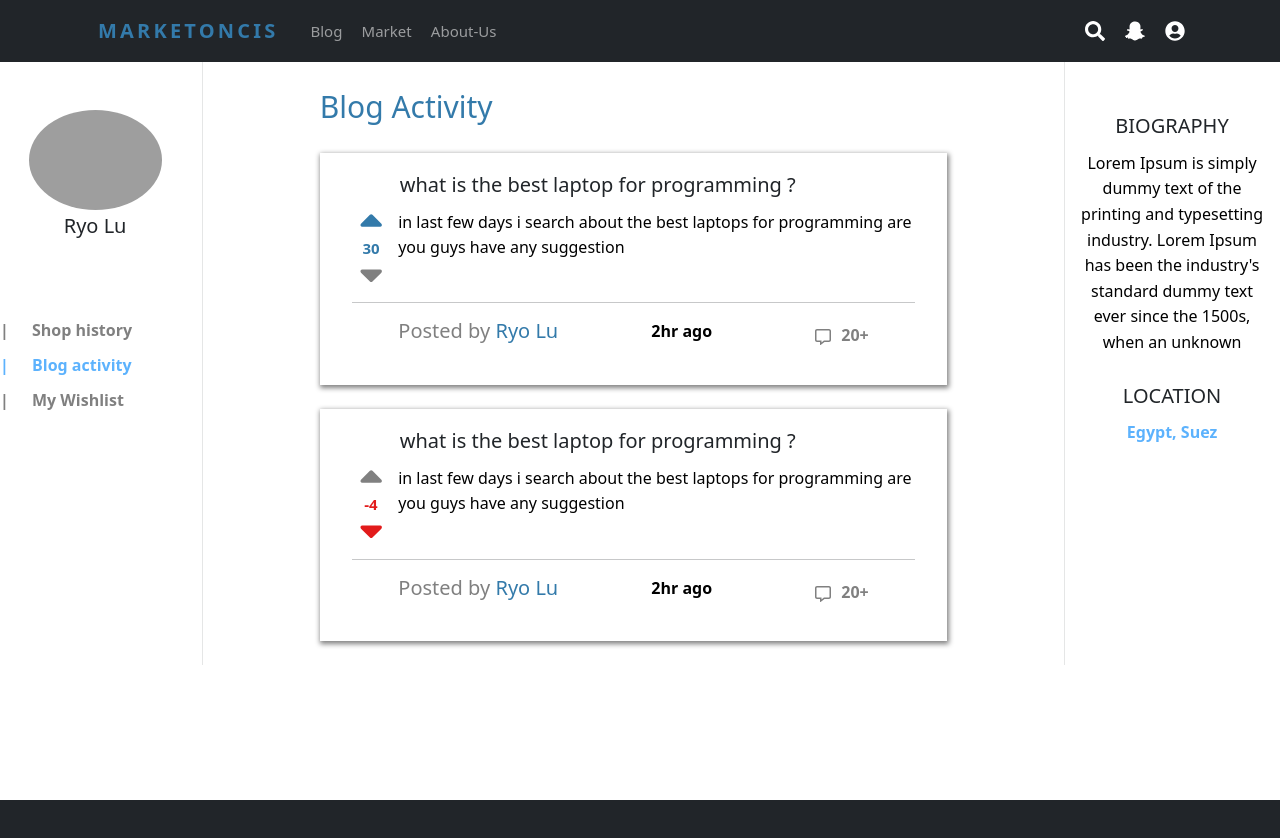
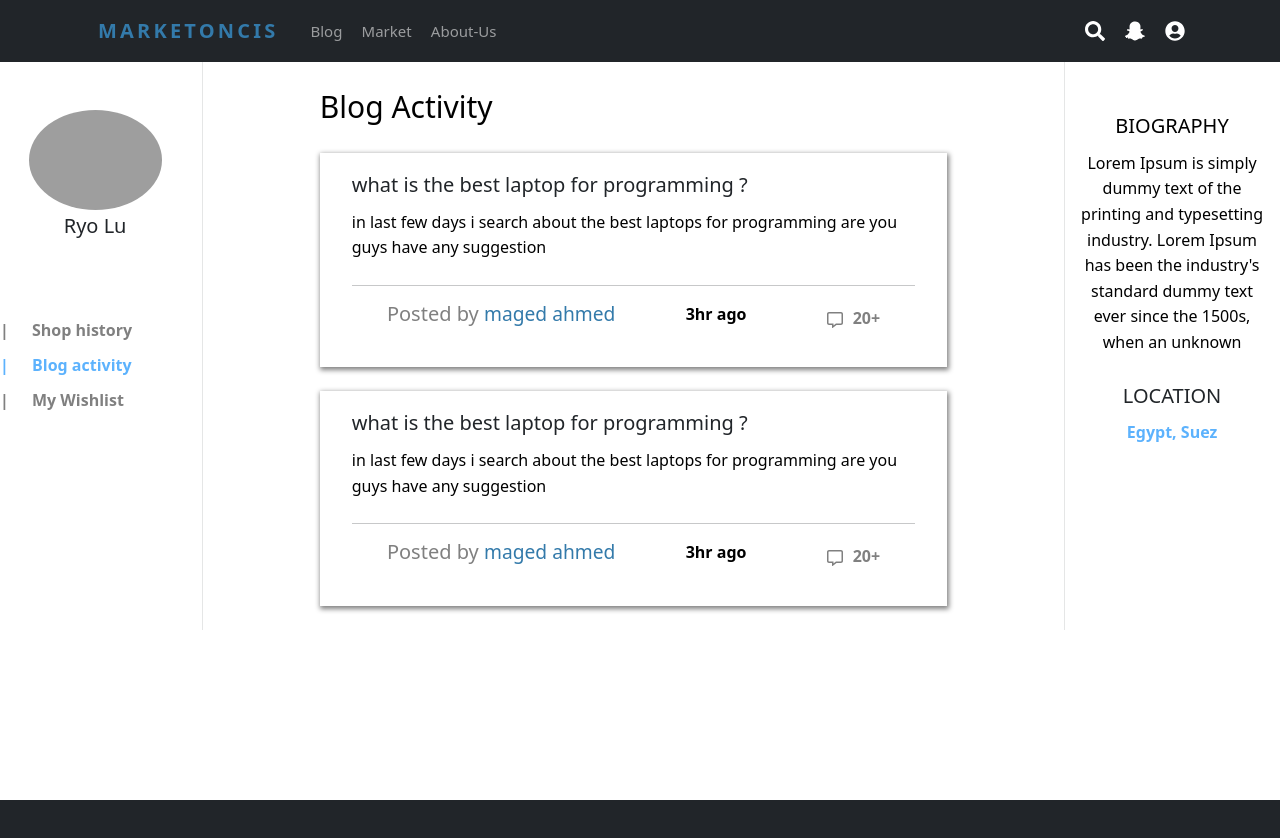
Before and after one commit to yousri-mahmoud/MARKETONCIS, a React (Create React App) app: page /profile/activity in a window 1280 px wide. Shown: the top 838 px of the page. Built offline with nearby package versions, Linux system fonts and the light colour scheme; grey boxes are pictures that could not be loaded.

Commit message:
fix some errors in profile

```diff
--- a/src/assets/scss/_profile.scss
+++ b/src/assets/scss/_profile.scss
@@ -38,10 +38,6 @@ ul {
             }
             li {
                 margin: 0.7rem 0;
-                @media screen and (max-width: 900px) {
-                    margin: 0.7rem 1rem;
-
-                  }
             }
             li a span {
                 position: absolute;
@@ -66,7 +62,7 @@ ul {
                 display: flex;
                 flex-direction: column;
                 @media screen and (max-width: 900px) {
-                    align-items: flex-end;
+                    align-items: flex-start;
                     flex-direction: row;
                     justify-content: space-between;
 
@@ -80,9 +76,13 @@ ul {
                 }
 
                 &__location {
+                    @media screen and (max-width: 900px) {
+                        margin-top: 3rem;
+                    }
                     p {
                         color: $c-primary-light;
                         font-weight: bold;
+
                     }
 
 
@@ -111,6 +111,9 @@ ul {
 }
 
 .shop {
+    header h2 {
+        color: black;
+    }
     &__purchases {
         &__title {
             background-color: $c-primary-dark;
@@ -139,6 +142,9 @@ ul {
         font-weight: bold;
         &__img {
             width: 30%;
+            @media screen and (max-width: 600px) {
+                width: 80%;
+       }
         }
 
         &__tr:hover {
@@ -148,6 +154,9 @@ ul {
 }
 
 .whislist {
+    header h2 {
+        color: black;
+    }
     &__content {
         &__box {
             border: 1px solid gainsboro;
@@ -171,7 +180,9 @@ ul {
 }
 
 .activity {
-
+    header h2 {
+        color: black;
+    }
 
     &__content {
         &__box {
@@ -184,36 +195,29 @@ ul {
                     display: flex;
                     flex-direction: column;
                     align-items: center;
-                    svg {
-                        font-size: 2.4rem;
-                        margin: 0;
-                    }
-                    .up {
-                        color: $c-primary;
-                    }
-                    .down {
-                        color: rgb(226, 27, 27);
-                    }
-                    .gray {
-                        color: gray;
-                    }
-                    h4 {
-                        margin-bottom: 0;
-                        line-height: 0;
-                        color: $c-primary;
-                        font-weight: bold;
-                    }
+
+
                 }
             }
             &__footer {
                 color: grey;
                 font-weight: 600;
 
+                @media screen and (max-width: 900px) {
+                    flex-wrap: wrap;
+
+               }
+
                 h5 span {
                     color: $c-primary;
+                    font-size: 1.2rem;
+                    @media screen and (max-width: 900px) {
+                            font-size: 1rem;
+                   }
                 }
                 svg {
                     font-size: 1rem;
+
                 }
 
             }
--- a/src/assets/scss/style.css
+++ b/src/assets/scss/style.css
@@ -4,7 +4,6 @@
  Arial;
   font-weight: 500;
 }
-
 
 h1,
 h2 {
@@ -121,6 +120,7 @@ svg {
           box-shadow: 0 6px 6px rgba(0, 0, 0, 0.3);
   cursor: pointer;
 }
+
 .sell-form label {
   color: #337aaa;
   font-weight: 500;
@@ -303,7 +303,8 @@ p {
 }
 
 .category ul li:hover {
-  color: #32a989;}
+  color: #32a989;
+}
 
 ul {
   list-style: none;
@@ -355,12 +356,6 @@ ul {
   margin: 0.7rem 0;
 }
 
-@media screen and (max-width: 900px) {
-  .user__content__sections li {
-    margin: 0.7rem 1rem;
-  }
-}
-
 .user__content__sections li a span {
   position: absolute;
   left: 0;
@@ -397,9 +392,9 @@ ul {
 
 @media screen and (max-width: 900px) {
   .user__content__biography__box {
-    -webkit-box-align: end;
-        -ms-flex-align: end;
-            align-items: flex-end;
+    -webkit-box-align: start;
+        -ms-flex-align: start;
+            align-items: flex-start;
     -webkit-box-orient: horizontal;
     -webkit-box-direction: normal;
         -ms-flex-direction: row;
@@ -414,6 +409,12 @@ ul {
   .user__content__biography__box__paragraph {
     width: 80%;
     margin: 0 auto;
+  }
+}
+
+@media screen and (max-width: 900px) {
+  .user__content__biography__box__location {
+    margin-top: 3rem;
   }
 }
 
@@ -437,6 +438,10 @@ ul {
 
 .head__tr--secondary {
   background-color: #206956;
+}
+
+.shop header h2 {
+  color: black;
 }
 
 .shop__purchases__title {
@@ -464,8 +469,18 @@ ul {
   width: 30%;
 }
 
+@media screen and (max-width: 600px) {
+  .table__body__img {
+    width: 80%;
+  }
+}
+
 .table__body__tr:hover {
   background-color: #f0f0f0;
+}
+
+.whislist header h2 {
+  color: black;
 }
 
 .whislist__content__box {
@@ -485,6 +500,10 @@ ul {
 
 .whislist__content__box__price {
   font-weight: bold;
+}
+
+.activity header h2 {
+  color: black;
 }
 
 .activity__content__box {
@@ -507,40 +526,30 @@ ul {
           align-items: center;
 }
 
-.activity__content__box__info__votes svg {
-  font-size: 2.4rem;
-  margin: 0;
-}
-
-.activity__content__box__info__votes .up {
-  color: #337aaa;
-}
-
-.activity__content__box__info__votes .down {
-  color: #e21b1b;
-}
-
-.activity__content__box__info__votes .gray {
-  color: gray;
-}
-
-.activity__content__box__info__votes h4 {
-  margin-bottom: 0;
-  line-height: 0;
-  color: #337aaa;
-  font-weight: bold;
-}
-
 .activity__content__box__footer {
   color: grey;
   font-weight: 600;
 }
 
+@media screen and (max-width: 900px) {
+  .activity__content__box__footer {
+    -ms-flex-wrap: wrap;
+        flex-wrap: wrap;
+  }
+}
+
 .activity__content__box__footer h5 span {
   color: #337aaa;
+  font-size: 1.2rem;
+}
+
+@media screen and (max-width: 900px) {
+  .activity__content__box__footer h5 span {
+    font-size: 1rem;
+  }
 }
 
 .activity__content__box__footer svg {
   font-size: 1rem;
-
 }
+/*# sourceMappingURL=style.css.map */
--- a/src/components/Profile/BlogActivity.jsx
+++ b/src/components/Profile/BlogActivity.jsx
@@ -1,65 +1,30 @@
 import React from "react";
-import { FaSortUp, FaSortDown, FaRegCommentAlt} from "react-icons/fa";
+import BlogCard from "./BlogCard";
 
 const BlogActivity = () => {
+
+
   return (
     <section className="activity mt-4 w-75 m-auto">
       <header>
         <h2>Blog Activity</h2>
       </header>
-      <div className="activity__content mt-4">
-        <div className="activity__content__box mb-4">
-         <h3 className="ms-5">what is the best laptop for programming ?</h3>
-          <div className="activity__content__box__info d-flex ">
-            <div className="activity__content__box__info__votes">
-              <FaSortUp className="up" />
-              <h4>30</h4>
-              <FaSortDown className="gray" />
-            </div>
-            <div className="activity__content__box__info__description ms-2">
-              <p className="">
-                in last few days i search about the best laptops for programming
-                are you guys have any suggestion
-              </p>
-            </div>
-          </div>
-          <hr />
-          <div className="activity__content__box__footer d-flex justify-content-around">
-            <h5>Posted by <span>Ryo Lu</span></h5>
-            <p>2hr ago</p>
-            <div>
-            <FaRegCommentAlt color="gray" /><span>20+</span>
-            </div>
-          </div>
-        </div>
+      <BlogCard
+       question="what is the best laptop for programming ?"
+       description="in last few days i search about the best laptops for programming are you guys have any suggestion"
+       postedBy="maged ahmed"
+       time="3hr"
 
-        <div className="activity__content__box mb-4">
-         <h3 className="ms-5">what is the best laptop for programming ?</h3>
-          <div className="activity__content__box__info d-flex ">
-            <div className="activity__content__box__info__votes">
-              <FaSortUp className="gray" />
-              <h4 className="down">-4 </h4>
-              <FaSortDown className="down" />
-            </div>
-            <div className="activity__content__box__info__description ms-2">
-              <p className="">
-                in last few days i search about the best laptops for programming
-                are you guys have any suggestion
-              </p>
-            </div>
-          </div>
-          <hr />
-          <div className="activity__content__box__footer d-flex justify-content-around">
-            <h5>Posted by <span>Ryo Lu</span></h5>
-            <p>2hr ago</p>
-            <div>
-            <FaRegCommentAlt color="gray" /><span>20+</span>
-            </div>
-          </div>
-        </div>
+      />
 
+     <BlogCard
+       question="what is the best laptop for programming ?"
+       description="in last few days i search about the best laptops for programming are you guys have any suggestion"
+       postedBy="maged ahmed"
+       time="3hr"
 
-      </div>
+      />
+
     </section>
   );
 };
--- /dev/null
+++ b/src/components/Profile/BlogCard.jsx
@@ -0,0 +1,48 @@
+import React, { useState } from "react";
+import { FaRegCommentAlt} from "react-icons/fa";
+
+const BlogCard = ({question, description , postedBy, time}) => {
+    const [comments, setComments] = useState(["this is good", "this is not good", "you are a good boy"])
+    const [show, setShow] = useState(true);
+    return (
+        <div>
+                <div className="activity__content mt-4">
+        <div className="activity__content__box mb-4">
+         <h3>{question}</h3>
+          <div className="activity__content__box__info ">
+
+            <div className="activity__content__box__info__description ">
+              <p className="">
+                {description}
+              </p>
+            </div>
+          </div>
+          <hr />
+          <div className="activity__content__box__footer d-flex justify-content-around">
+            <h5>Posted by <span>{postedBy}</span></h5>
+            <p>{time} ago</p>
+            <div>
+            <FaRegCommentAlt onClick={() => setShow(!show)} color="gray" /><span>20+</span>
+            </div>
+          </div>
+          <div className={`activity__comments   ${show ? "d-none" : ""}`}>
+            <div className="activity__comments__box">
+                    {comments.map((comment, index) => {
+                      return (
+                        <h3 key={index}> {comment} </h3>
+                      )
+                    })}
+            </div>
+
+          </div>
+        </div>
+
+
+
+
+      </div>
+        </div>
+    )
+}
+
+export default BlogCard
--- a/src/components/Profile/ProfileBase.jsx
+++ b/src/components/Profile/ProfileBase.jsx
@@ -29,15 +29,16 @@ const ProfileBase = () => {
       <div className="col-lg-2 col-md-12  order-md-2   order-lg-3   px-2 text-center user__content__biography ">
         <div className="user__content__biography__box">
           <div>
+        <p className="user__content__biography__box__paragraph">
         <h3 className="mt-5 mb-2">BIOGRAPHY</h3>
-        <p className="user__content__biography__box__paragraph">
+
           Lorem Ipsum is simply dummy text of the printing and typesetting
           industry. Lorem Ipsum has been the industry's standard dummy text ever
           since the 1500s, when an unknown
         </p>
         </div>
         <div className="user__content__biography__box__location">
-        <h3>LOCATION</h3>
+        <h3 >LOCATION</h3>
         <p>Egypt, Suez</p>
         </div>
       </div>
--- a/src/components/Profile/Whislist.jsx
+++ b/src/components/Profile/Whislist.jsx
@@ -6,7 +6,7 @@ const Whislist = () => {
   return (
     <section className="whislist mt-4 w-75 m-auto">
       <header>
-        <h2>MY WISHLIST</h2>
+        <h2>My Wishlist</h2>
       </header>
       <div className="whislist__content mt-4">
         <div className="whislist__content__box  d-flex align-items-center justify-content-around">
```
Also changed, not shown: 1 other file (tests, documents, lock files or other folders).
